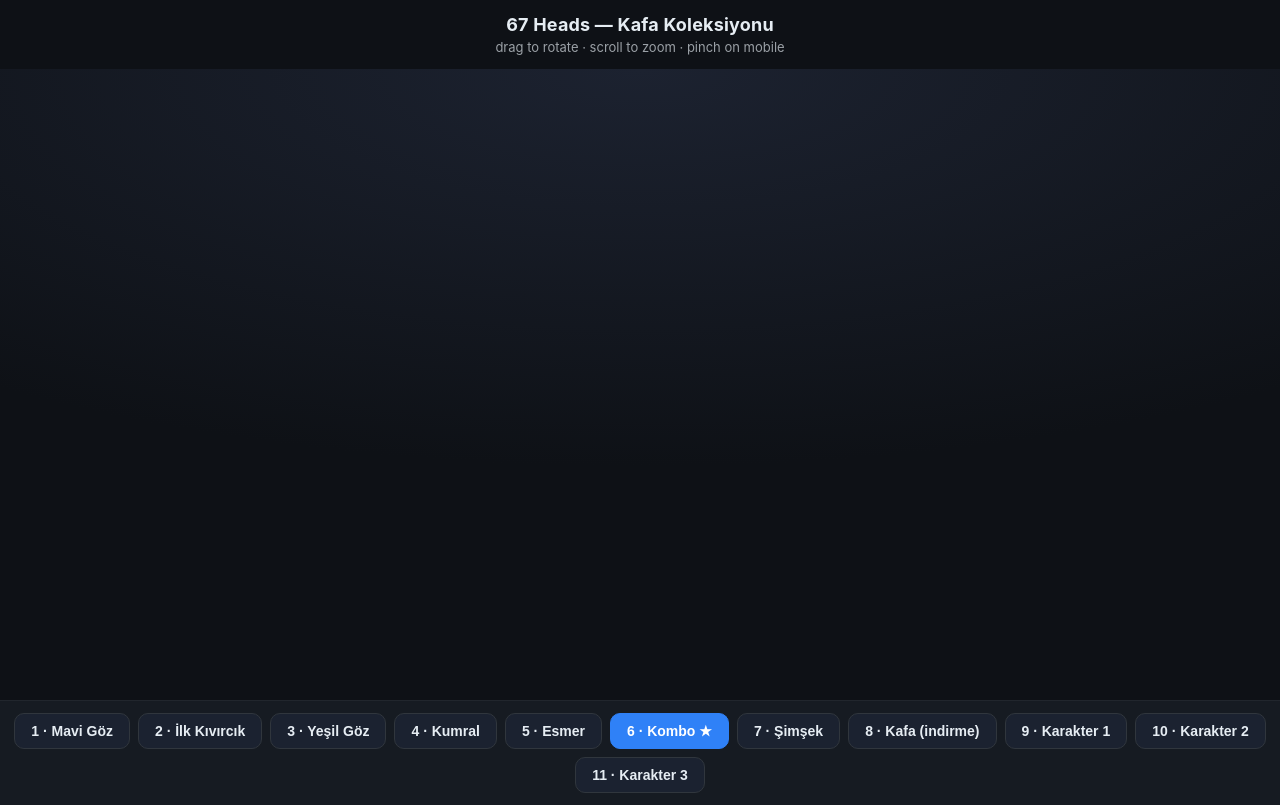
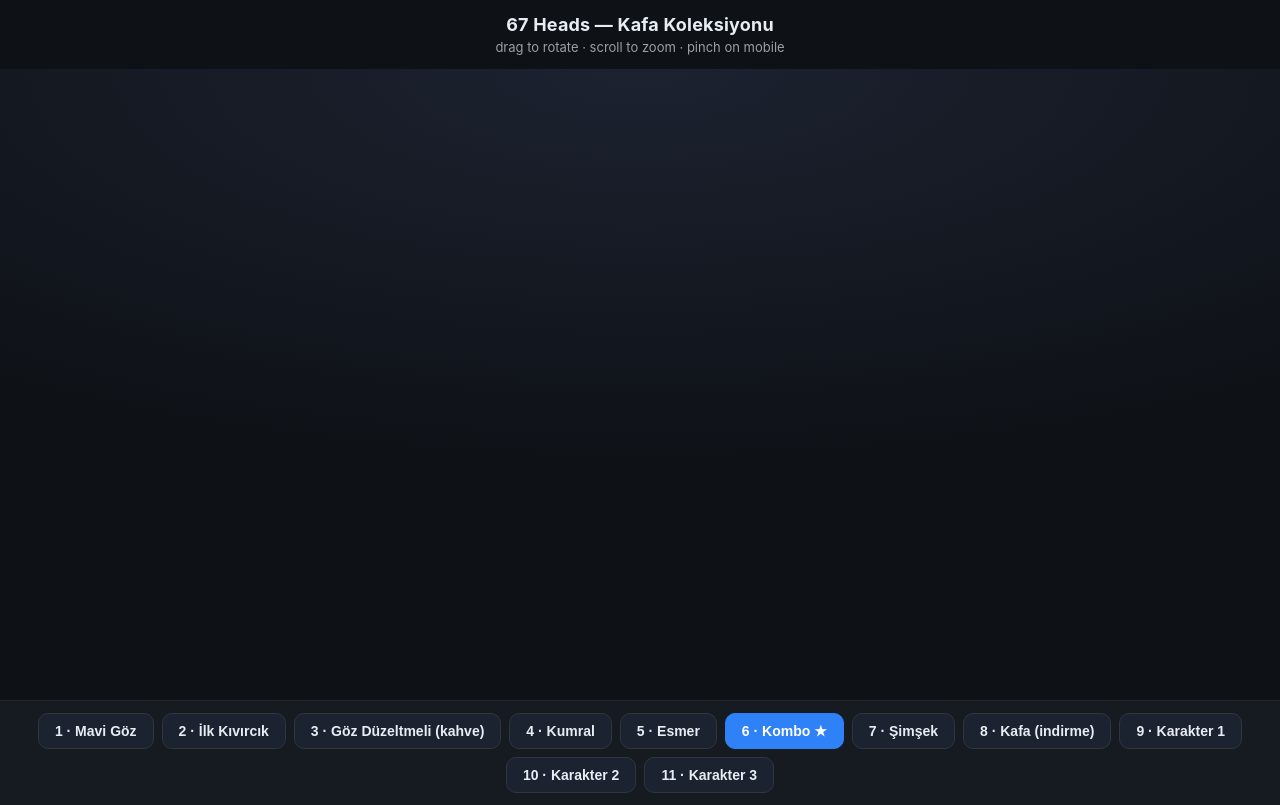
Before and after one commit to oscarbrendonn/voltcloak-heads, a plain HTML site: page index.html in a window 1280 px wide. Drawn offline with nearby package versions, Linux system fonts and the light colour scheme.

Commit message:
rename h3 label: eye-fixed brown

```diff
--- a/index.html
+++ b/index.html
@@ -39,7 +39,7 @@
   <div class="bar">
     <button data-src="h1.glb">1 · Mavi Göz</button>
     <button data-src="h2.glb">2 · İlk Kıvırcık</button>
-    <button data-src="h3.glb">3 · Yeşil Göz</button>
+    <button data-src="h3.glb">3 · Göz Düzeltmeli (kahve)</button>
     <button data-src="h4.glb">4 · Kumral</button>
     <button data-src="h5.glb">5 · Esmer</button>
     <button data-src="h6.glb" class="active">6 · Kombo ★</button>
```
